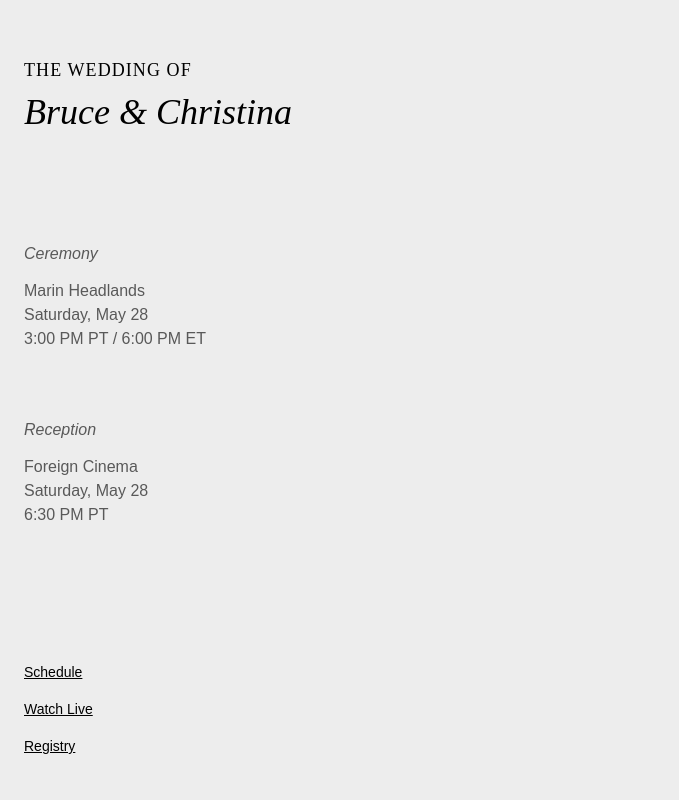
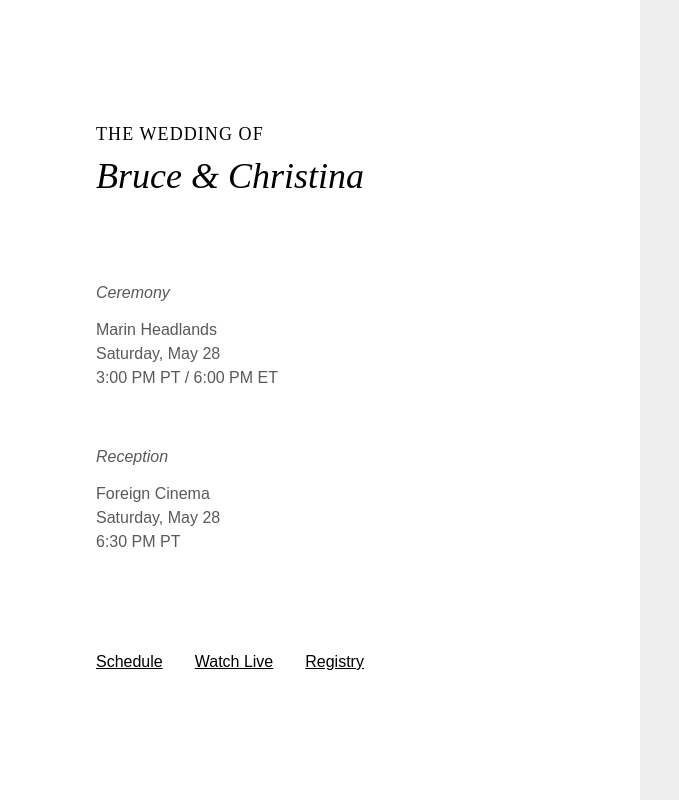
Before and after one commit to bruceape/weddingwebsite, a Next.js app: page / in a window 1280 px wide. Shown: the whole page, without its empty margins (0-679 px from the left). Built offline with nearby package versions, Linux system fonts and the light colour scheme; a web font is replaced by a local one.

Commit message:
Mostly finished home page

```diff
--- a/components/home_nav.module.css
+++ b/components/home_nav.module.css
@@ -10,6 +10,7 @@
 	display: grid;
 	row-gap: 9px;
 }
+
 
 .listItem {
 	/*background: white;*/
@@ -31,3 +32,20 @@
 	/*background: blue;*/
 	color: #595959;
 }
+
+@media only screen and (min-width: 768px) {
+	.list {
+		/*background: blue;*/
+		display: flex;
+		/*justify-content: space-between;*/
+		flex-wrap: wrap;
+	}
+
+	.listItem {
+		padding-right: 32px;
+	}
+
+	.link, .link:link, .link:visited {
+		font-size: 16px;
+	}
+}
--- a/pages/index.js
+++ b/pages/index.js
@@ -11,12 +11,16 @@ export default function Home() {
     const modalOpen =  !state.menuOpen ? '' : 'locked'
     return (
       <div className= {`${styles.container} ${modalOpen}`}>
-        <HomeHeader />
-        <div className={styles.description}>
-          <HomeCeremony />
-          <HomeReception />
+        <div className={styles.content}>
+          <HomeHeader />
+          <div className={styles.description}>
+            <HomeCeremony />
+            <HomeReception />
+          </div>
+          <HomeNav />
         </div>
-        <HomeNav />
+        <div className={styles.background}>
+        </div>
       </div>
     )
 }
--- a/styles/Home.module.css
+++ b/styles/Home.module.css
@@ -1,13 +1,38 @@
 .container {
   /*background: #EDEDED;*/
-  padding: 40px 24px;
+  /*padding: 40px 24px;*/
 
   min-height: calc(100vh - env(safe-area-inset-bottom));
 
   display: grid;
-  row-gap: 64px;
+  /*row-gap: 64px;*/
   /*flex-direction: column;*/
   /*justify-content: space-between;*/
+}
+
+.content {
+  padding: 40px 24px;
+  display: grid;
+  row-gap: 64px;
+  /*min-height: 100%;*/
+}
+
+.background {
+  /*background: blue;*/
+}
+
+@media only screen and (min-width: 768px) {
+  .container {
+    /*padding: 124px 96px 144px;*/
+    /*max-height: 400px;*/
+    /*background: white;*/
+    grid-template-columns: minmax(480px, 640px) 1fr;
+  }
+
+  .content {
+    background: white;
+    padding: 104px 96px 124px;
+  }
 }
 
 .description {
```
